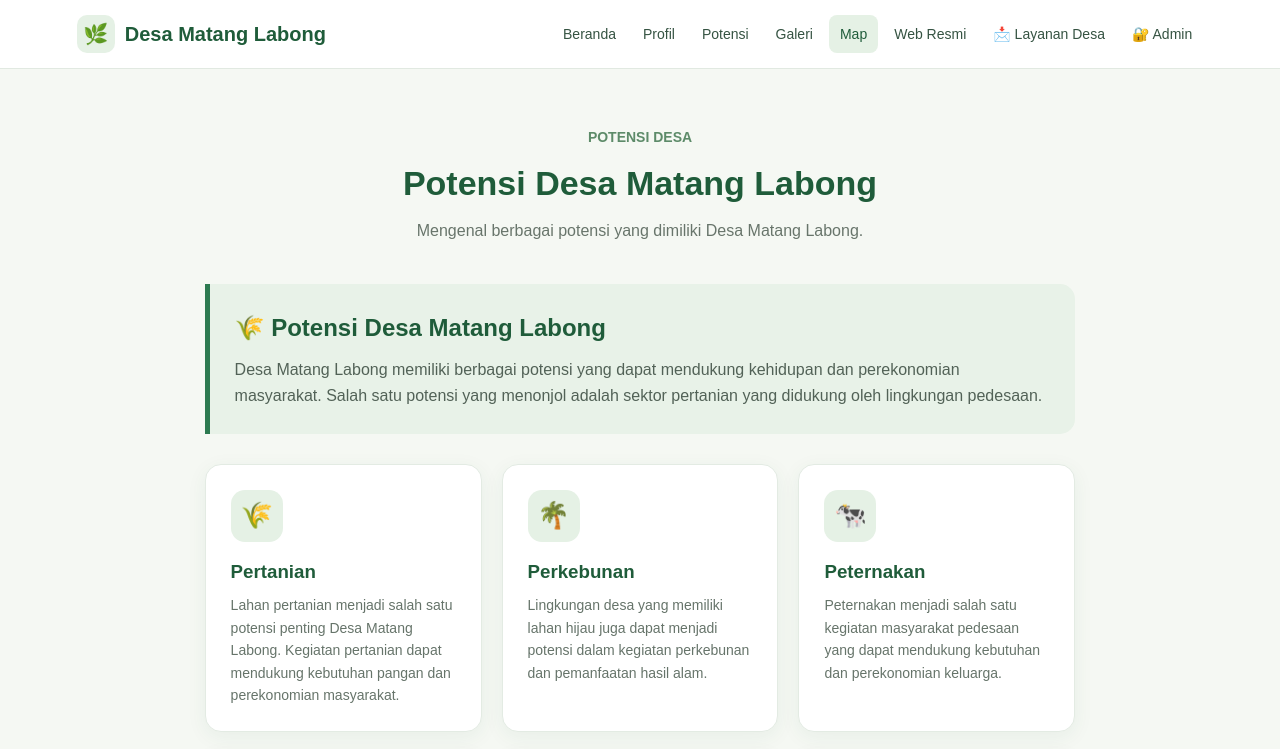
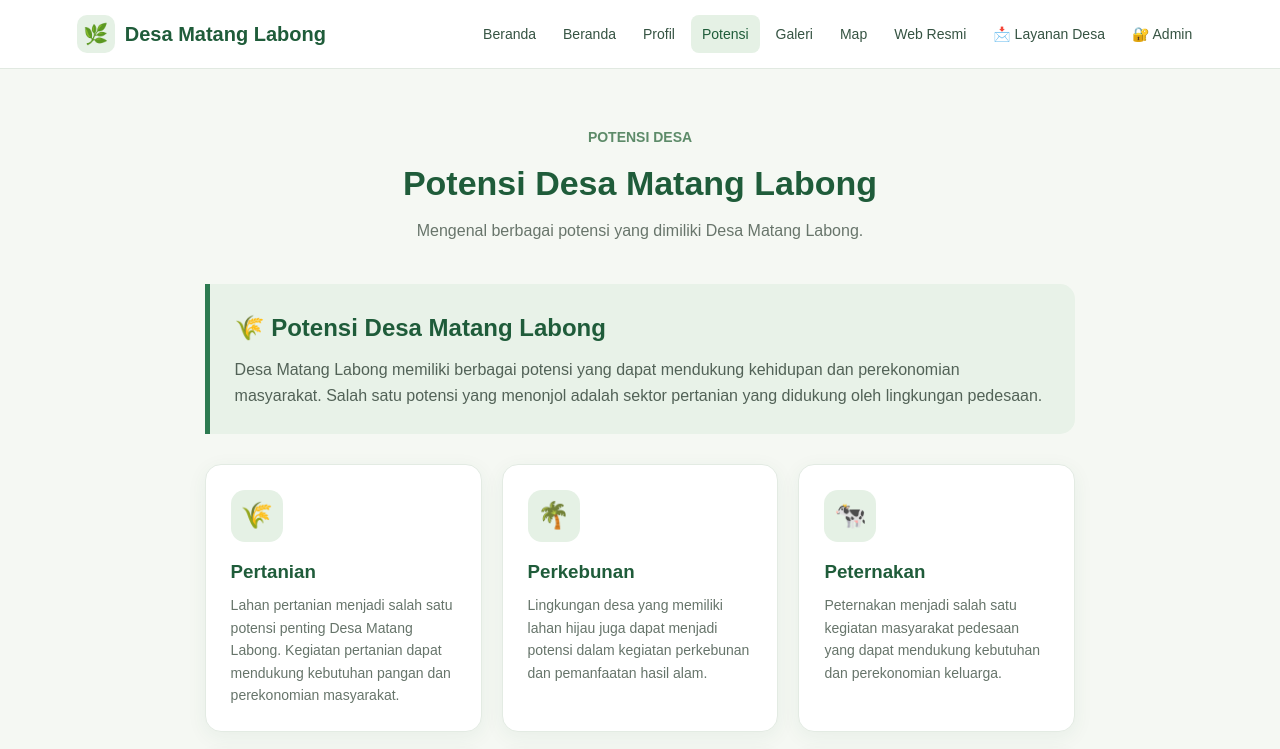
Before and after one commit to akunserin/labongayu, a plain HTML site: page potensi.html in a window 1280 px wide. Shown: the top 749 px of the page. Drawn offline with Linux system fonts and the light colour scheme.

Commit message:
Update navigation links and set 'Potensi' as active

```diff
--- a/potensi.html
+++ b/potensi.html
@@ -22,13 +22,15 @@ footer{background:#173f2a;color:#dce9df;text-align:center;padding:25px 10px;marg
 <body>
 <header><div class="logo"><div class="logo-icon">🌿</div><span>Desa Matang Labong</span></div><nav>
 <a href="index.html">Beranda</a>
-<a href="profil.html">Profil</a>
-<a href="potensi.html">Potensi</a>
-<a href="galeri.html">Galeri</a>
-<a href="map.html" class="active">Map</a>
-<a href="web.html">Web Resmi</a>
-<a href="layanan.html">📩 Layanan Desa</a>
-<a href="admin.html">🔐 Admin</a>
+<nav>
+    <a href="index.html">Beranda</a>
+    <a href="profil.html">Profil</a>
+    <a href="potensi.html" class="active">Potensi</a>
+    <a href="galeri.html">Galeri</a>
+    <a href="map.html">Map</a>
+    <a href="web.html">Web Resmi</a>
+    <a href="layanan.html">📩 Layanan Desa</a>
+    <a href="admin.html">🔐 Admin</a>
 </nav>
 </header>
 
```
